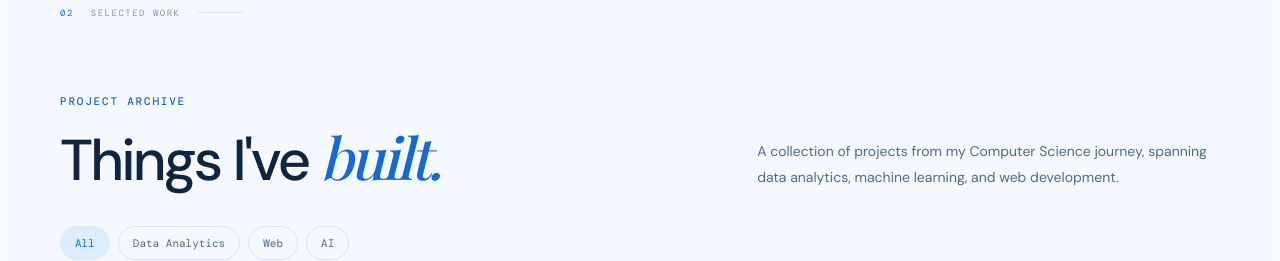
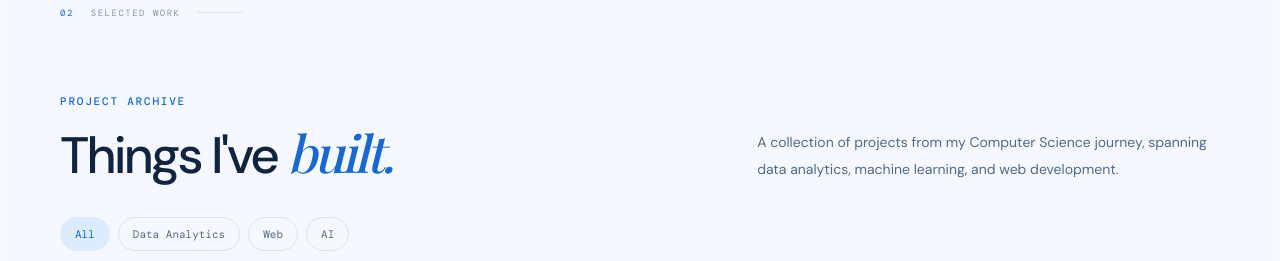
Before and after one commit to seraphinemichelle/portfolio, a Next.js app: page / in a window 1280 px wide. Shown: the part 1800-2061 px from the top of the page. Built offline with nearby package versions, Linux system fonts and the light colour scheme; a web font is replaced by a local one.

Commit message:
Update work heading font size

```diff
--- a/app/globals.css
+++ b/app/globals.css
@@ -796,7 +796,7 @@ main {
 }
 
 .work-heading h2 {
-  font-size: clamp(40px, 4.5vw, 66px);
+  font-size: clamp(40px, 4vw, 60px);
   line-height: 1.05;
   letter-spacing: -2.8px;
   font-weight: 500;
```
